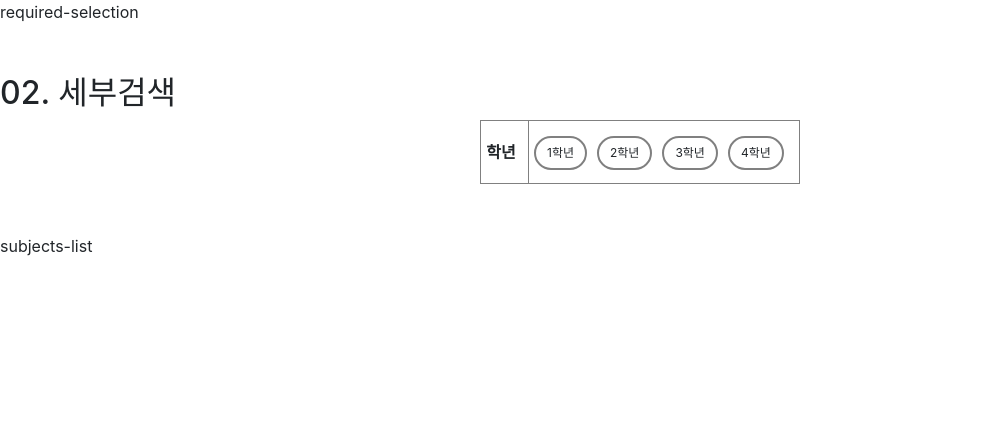
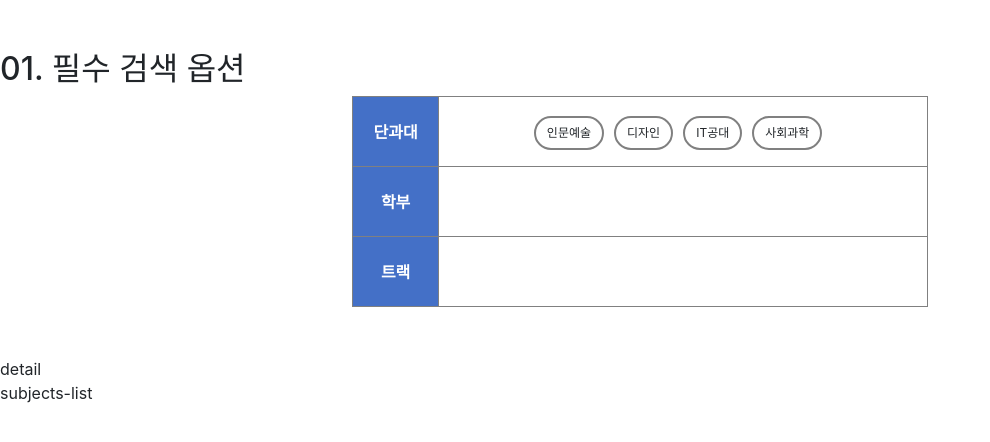
Before and after one commit to ujkkk/AllClear, a React (Create React App) app in the folder all-clear/: page /page1 in a window 1280 px wide. Shown: the top 442 px of the page, without its empty margins (0-990 px from the left). Built offline with nearby package versions, Linux system fonts and the light colour scheme.

Commit message:
page1 number1

```diff
--- /dev/null
+++ b/all-clear/src/components/button-label.js
@@ -0,0 +1,17 @@
+import React, { useEffect } from "react";
+import "../css/search.css"
+
+
+const ButtonLabel=({color,index,item, content,changeItem,onSelect})=>{
+   const styleColor=color?"#0071FF":"gray";
+   useEffect(()=>{
+        onSelect(-1);
+        return onSelect(-1);
+   },[onSelect])
+   return(
+    <label key={index} style={{border:"2px solid "+styleColor}}>{
+            <div key={index} onClick={()=>{onSelect(index);changeItem(item);}}>{content}</div>
+    }</label>
+    );
+}
+export default ButtonLabel;
--- /dev/null
+++ b/all-clear/src/components/college-button.js
@@ -0,0 +1,24 @@
+import React, { useState } from "react";
+import "../css/search.css"
+import ButtonLabel from "./button-label";
+
+const CollegeButton=({searchData, changeMajorItem})=>{
+   const [color,setColor]=useState(-1);
+    return(
+   <>
+    {
+        Object.keys(searchData).map((data,i)=>
+            <ButtonLabel key={i}
+            color={i===color}
+            index={i}
+            item={searchData[data]}
+            content={data}
+            changeItem={changeMajorItem}
+            onSelect={setColor}/>
+
+
+        )
+    }
+    </>);
+}
+export default CollegeButton;
--- a/all-clear/src/components/detail.js
+++ /dev/null
@@ -1,33 +0,0 @@
-
-import React, {useState, useEffect} from "react";
-import "../css/detail.css"
-import detailData from "../data/detail.json";
-
-const Detail =() =>{
-
-
-    return (
-        <div className="datail_warp">
-            <h2>02. 세부검색</h2>
-            <table  cellPadding="5" cellSpacing="0" border="1" align="center">
-                <colgroup>
-                    <col width={"15%"}></col>
-                    <col width={"85%"}></col>
-                </colgroup>
-                <tbody>
-                    <tr>
-                        <th>학년</th>
-                        <td className="my_detail_right" id="grade">
-                            <label style={{border:"2px solid gray"}}>1학년</label>
-                            <label style={{border:"2px solid gray"}}>2학년</label>
-                            <label style={{border:"2px solid gray"}}>3학년</label>
-                            <label style={{border:"2px solid gray"}}>4학년</label>
-                        </td>
-                    </tr>
-                </tbody>
-            </table>
-        </div>
-    )
-}
-
-export default Detail;
--- /dev/null
+++ b/all-clear/src/components/major-button.js
@@ -0,0 +1,23 @@
+import React,{ useState }  from "react";
+import "../css/search.css"
+import ButtonLabel from "./button-label";
+
+
+const MajorButton=({majorItem, changeTrackItem})=>{
+    const [color,setColor]=useState(-1);
+    return(
+    <>{
+        majorItem.map((data,i)=>
+        <ButtonLabel key={i}
+        color={i===color}
+        index={i}
+        item={data.class}
+        content={data.id}
+        changeItem={changeTrackItem}
+        onSelect={setColor}/>
+    )
+    }
+    </>);
+}
+
+export default MajorButton;
--- /dev/null
+++ b/all-clear/src/components/search-table.js
@@ -0,0 +1,44 @@
+import React, { useState } from "react";
+import "../css/search.css"
+import CollegeButton from "./college-button";
+import MajorButton from "./major-button";
+import TrackButton from "./track-button";
+import searchData from "../data/search.json"
+
+const SearchTable=()=>{
+    const [majorItem,setMajor]=useState([]);
+    const changeMajorItem=(props)=>{
+        setMajor(props);
+        setTrack([]); //다른 단과대를 누를 때를 대비
+    }
+
+    const [trackItem,setTrack]=useState([]);
+    const changeTrackItem=(props)=>{
+        setTrack(props);
+    }
+    return (<table cellPadding="5" cellSpacing="0" border="1" align="center">
+            <colgroup>
+                    <col width={"15%"}></col>
+                    <col width={"85%"}></col>
+            </colgroup>
+            <tr>
+                <th>단과대</th>
+                <td>
+                    <CollegeButton searchData={searchData} changeMajorItem={changeMajorItem}/>
+                </td>
+            </tr>
+            <tr>
+                <th>학부</th>
+                <td>
+                    <MajorButton majorItem={majorItem} changeTrackItem={changeTrackItem}/>
+                </td>
+            </tr>
+            <tr>
+                <th>트랙</th>
+                <td>
+                    <TrackButton trackItem={trackItem}/>
+                </td>
+            </tr>
+        </table>)
+}
+export default SearchTable;
--- /dev/null
+++ b/all-clear/src/components/search.js
@@ -0,0 +1,12 @@
+import React from "react";
+import "../css/search.css"
+import SearchTable from "./search-table";
+
+const Search=()=>(
+    <div className="search_warp">
+        <h2>01. 필수 검색 옵션</h2>
+        <SearchTable/>
+    </div>
+)
+
+export default Search;
--- /dev/null
+++ b/all-clear/src/components/track-button.js
@@ -0,0 +1,23 @@
+import React,{useState} from "react";
+import "../css/search.css"
+import ButtonLabel from "./button-label";
+
+const TrackButton=({trackItem})=>{
+    const [color,setColor]=useState(-1);
+    const temp=()=>(null)
+    return(
+    <>
+    {
+        trackItem.map((data,i)=>
+            <ButtonLabel key={i}
+            color={i===color}
+            index={i}
+            item={null}
+            content={data}
+            changeItem={temp}
+            onSelect={setColor}/>
+        )
+    }
+    </>);
+}
+export default TrackButton;
--- a/all-clear/src/css/detail.css
+++ b/all-clear/src/css/search.css
@@ -1,19 +1,26 @@
-.datail_warp{
+.search_warp{
     width: 100%;
     padding: 50px 0;
 }
 
- .my_detail_right label{
-    display: block;
+ label{
+    display: inline-block;
     padding : 6px 11px;
     text-align: center;
     font-size : 12px;
     border-radius: 40px;
     cursor: pointer;
-    float: left;
     margin-right: 10px;
     margin-top: 10px;
 }
-.table{
-    width: 80%;
+table{
+    width: 45%;
 }
+th, td{
+    height: 70px;
+    text-align: center;
+}
+th{
+    background: #4470C7;
+    color:white;
+}
--- a/all-clear/src/data/detail.json
+++ /dev/null
@@ -1,14 +0,0 @@
-{
-    "grade" : ["1학년", "2학년", "3학년", "4학년"],
-    "sortation" : [
-        {
-            "id": "major",
-            "class" : ["전체","전공 필수","전공선택","전공기초","일반선택"]
-        },
-        {
-            "id": "GE",
-            "class" : ["전체","선필교","필수교양","일반교양"]
-        }
-    ],
-    "time" : ["전체", "주간","야간"]
-}
--- /dev/null
+++ b/all-clear/src/data/search.json
@@ -0,0 +1,70 @@
+{
+
+    "인문예술" : [
+            {
+                    "id" : "크리에이티브인문학부",
+                    "class" : ["전체","영미문학문화","영미언어정보","한국어교육","문학문화콘텐츠","글로컬역사","역사문화콘텐츠","도서관정보문화","디지털인문정보학"]
+            },
+            {
+                    "id" : "예술학부",
+                    "class" : ["전체","동양화","서양화","한국무용","현대무용","발레","이민다문화"]
+            }
+
+        ],
+
+
+
+        "디자인" : [
+            {
+                    "id" : "글로벌패션산업학부",
+                    "class" : ["전체","패션디자인","패션마케팅","패션크리에이티브디렉션"]
+            },
+            {
+                    "id" : "ICT디자인학부",
+                    "class" : ["전체","뉴미디어광고 커뮤니케이션디자인","영상 애니메이션디자인","제품 서비스디자인",
+                                "브랜드 패키지디자인","인테리어디자인","VMD 전시디자인","게임그래픽디자인"]
+            },
+            {
+                    "id" : "뷰티디자인매니지먼트학과",
+                    "class" : ["전체","뷰티디자인매니지먼트","뷰티매니지먼트계약"]
+            }
+
+        ],
+
+
+        "IT공대" : [
+                {
+                    "id" : "컴퓨터공학부",
+                    "class" : ["전체","모바일소프트웨어","빅데이터","디지털콘텐츠 가상현실","웹공학"]
+                },
+                {
+                    "id" : "기계전자공학부",
+                    "class" : ["전체","전자","정보시스템","기계설계","기계자동화","시스템반도체"]
+                },
+                {
+                    "id" : "IT융합공학부",
+                    "class" : ["전체","지능시스템","사물인터넷","사이버보안","ICT융합엔터테인먼트"]
+                },
+                {
+                    "id" : "스마트경영공학부",
+                    "class" : ["전체","산업공학","자능형제조시스템","시스템경영공학","생산문류시스템","컨설팅"]
+                }
+            ],
+
+
+            "사회과학" : [
+                {
+                    "id" : "사회과학부",
+                    "class" : ["전체","국제무역트랙","글로벌비즈니스트랙","기업 경제분석트랙","금융 데이터분석트랙","공공행정트랙","법&정책트랙",
+                    "부동산트랙","스마트도시 교통계획트랙","기업경영트랙","벤처경영트랙","회계 재무경영트랙"]
+                },
+                {
+                    "id" : "예술학부",
+                    "class" : ["전체","동양화전공","서양화전공","한국무용전공","현대무용전공","발레전공","이민 다문화트랙"]
+                }
+
+            ]
+
+
+
+        }
--- a/all-clear/src/routes/page1.jsx
+++ b/all-clear/src/routes/page1.jsx
@@ -1,10 +1,10 @@
 import React from "react";
-import Detail from "../components/detail";
+import Search from "../components/search";
 export default function Page1() {
     return (
       <React.Fragment>
-        <div id="required-selection">required-selection</div>
-        <Detail></Detail>
+        <Search/>
+        <div>detail</div>
         <div id="subjects-list">subjects-list</div>
       </React.Fragment>
     );
```
